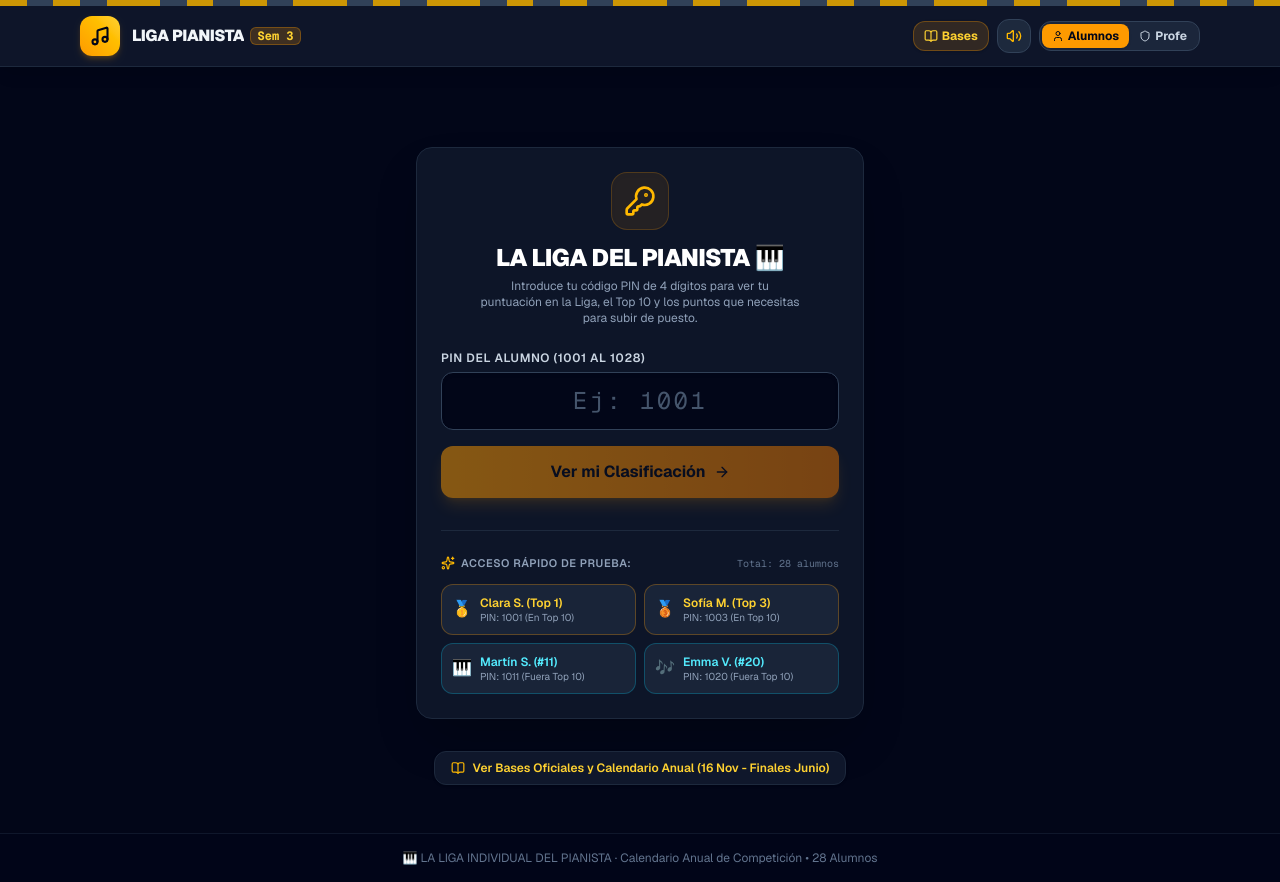
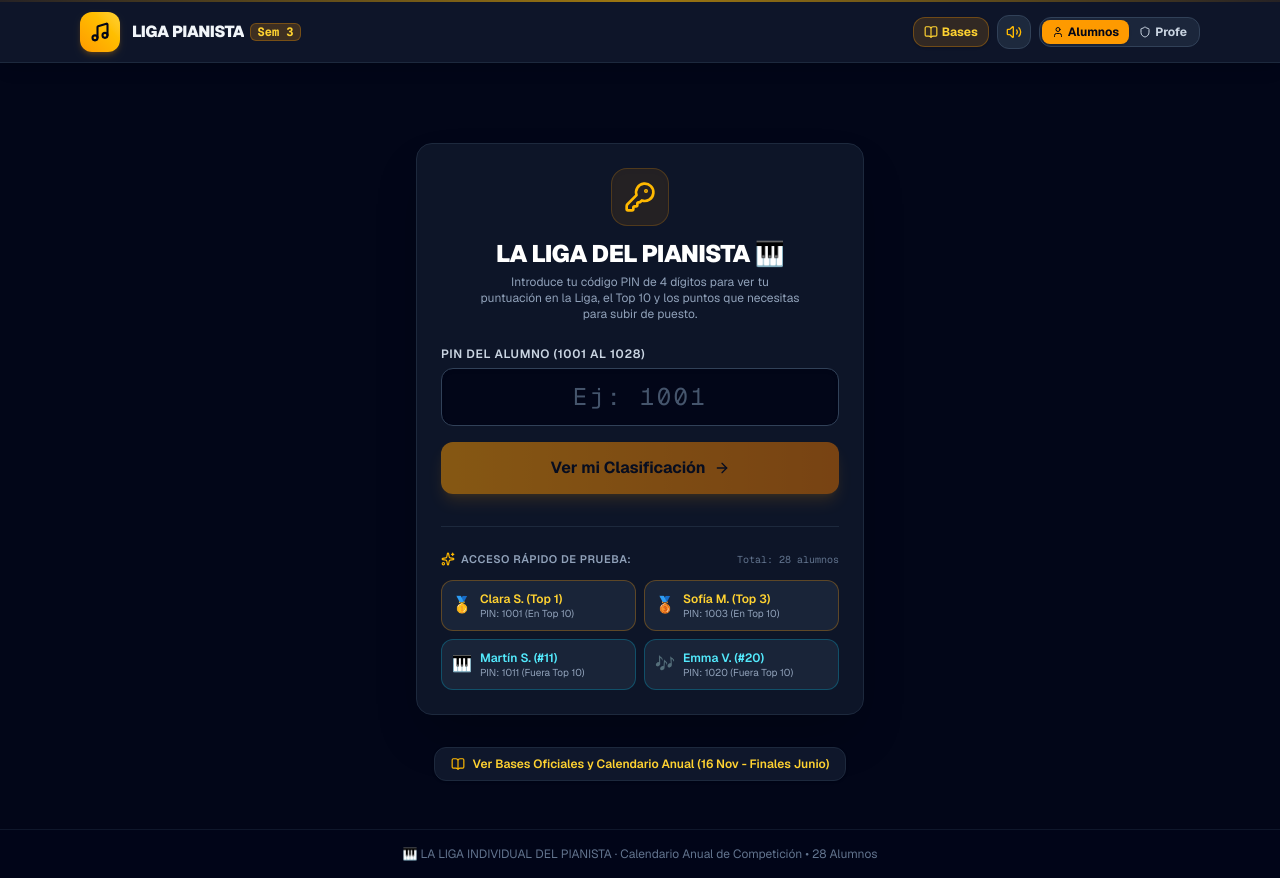
Before and after one commit to antoniomp17/la-liga-del-pianista, a Next.js app: page / in a window 1280 px wide. Built offline with nearby package versions, Linux system fonts and the light colour scheme.

Commit message:
fix: replace top dashed stripe with sleek subtle amber accent border

```diff
--- a/app/layout.tsx
+++ b/app/layout.tsx
@@ -27,10 +27,10 @@ export const viewport: Viewport = {
 export default function RootLayout({ children }: LayoutProps<"/">) {
   return (
     <html
-      lang="en"
-      className={`${geistSans.variable} ${geistMono.variable} h-full antialiased`}
+      lang="es"
+      className={`${geistSans.variable} ${geistMono.variable} antialiased`}
     >
-      <body className="min-h-full flex flex-col">{children}</body>
+      <body className="min-h-screen bg-slate-950 text-slate-100 flex flex-col">{children}</body>
     </html>
   );
 }
--- a/components/Navbar.tsx
+++ b/components/Navbar.tsx
@@ -28,17 +28,8 @@ export const Navbar: React.FC<NavbarProps> = ({
 }) => {
   return (
     <header className="sticky top-0 z-40 bg-slate-900/95 backdrop-blur-md border-b border-slate-800 text-white shadow-lg">
-      {/* Patrón de teclas de piano decorativas en el borde superior */}
-      <div className="flex h-1.5 w-full bg-slate-950 overflow-hidden">
-        {Array.from({ length: 48 }).map((_, i) => (
-          <div
-            key={i}
-            className={`flex-1 h-full ${
-              [1, 3, 6, 8, 10].includes(i % 12) ? "bg-slate-700" : "bg-amber-400/80"
-            }`}
-          />
-        ))}
-      </div>
+      {/* Línea decorativa sutil y elegante en el borde superior */}
+      <div className="h-[2px] w-full bg-gradient-to-r from-amber-500/10 via-amber-400/60 to-amber-500/10" />
 
       <div className="max-w-6xl mx-auto px-3 sm:px-4 py-2.5 flex items-center justify-between gap-2">
         {/* Título & Logo en Móvil */}
```
Also changed, not shown: 1 other file (tests, documents, lock files or other folders).
